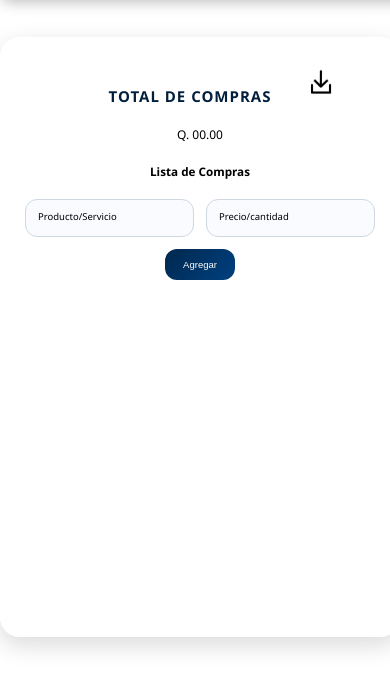
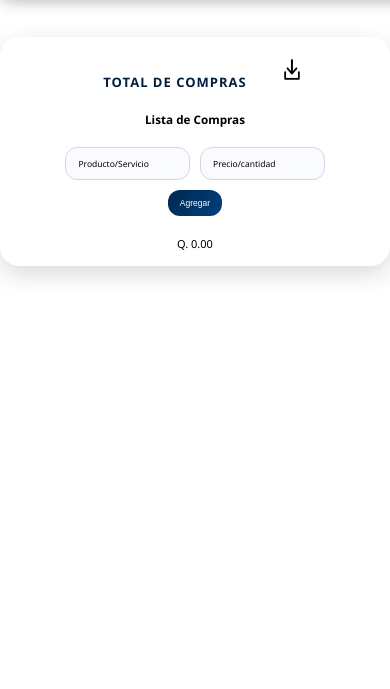
Before and after one commit to Thomas110902/Lista_Compras, a plain HTML site: page index.html in a window 390 px wide. Shown: the part 83-772 px from the top of the page. Drawn offline with nearby package versions, Linux system fonts and the light colour scheme.

Commit message:
Descarga

```diff
--- a/componentes/seccionCompras/seccion.css
+++ b/componentes/seccionCompras/seccion.css
@@ -111,3 +111,74 @@
   background: #e9f2ff;
   transform: translateX(4px);
 }
+/* ===== Diseño para tablets ===== */
+@media (max-width: 1024px) {
+  .contenedor-compras {
+    width: 30rem;
+    height: auto; /* Ajusta altura automáticamente */
+    padding: 20px;
+  }
+
+  .titulo-compras {
+    font-size: 1.3rem;
+    padding-left: 20px;
+  }
+
+  .btn-descarga {
+    width: 60px;
+    height: 35px;
+  }
+
+  .total-monto {
+    font-size: 1.1rem;
+  }
+
+  .editable-nombre,
+  .editable-precio {
+    flex: 1 1 120px;
+    font-size: 0.9rem;
+  }
+
+  .btn-agregar {
+    padding: 8px 14px;
+    font-size: 0.9rem;
+  }
+}
+
+/* ===== Diseño para teléfonos ===== */
+/* ===== Diseño para teléfonos ===== */
+@media (max-width: 600px) {
+  .contenedor-compras {
+    width: 100%;
+    height: 100%;
+    padding: 15px;
+    display: flex;
+
+    align-items: center; /* centramos todo */
+    justify-content: center;
+  }
+
+  .contenedor-editables {
+    gap: 10px;
+    justify-content: center; /* centramos cajas */
+    flex-wrap: wrap;
+  }
+
+  .editable-nombre,
+  .editable-precio {
+    flex: 1 1 120px; /* cajas más pequeñas */
+    min-height: 30px;
+    font-size: 0.85rem;
+  }
+
+  .btn-agregar {
+    padding: 8px 12px; /* botón más pequeño */
+    font-size: 0.85rem;
+  }
+
+  .titulo-compras,
+  .subtitulo-compras,
+  .total-monto {
+    text-align: center; /* mantenemos todo centrado */
+  }
+}
--- a/componentes/seccionCompras/seccion.js
+++ b/componentes/seccionCompras/seccion.js
@@ -1,32 +1,30 @@
 import { obtenerProductos, guardarProductos } from "../../controll/milocalStorage.js";
+import { descargar } from "../../controll/descargar.js";
 
 function seccion2() {
     let contenedor = document.createElement('div');
     contenedor.className = "contenedor-compras";
+
 
     let titulo = document.createElement('h2');
     titulo.className = "titulo-compras";
     titulo.innerText = "TOTAL DE COMPRAS";
     contenedor.appendChild(titulo);
 
+
     let img = document.createElement('img');
-    img.className= "btn-descarga";
-    img.src="./assets/descarga.png";
+    img.className = "btn-descarga";
+    img.src = "./assets/descarga.png";
+    img.style.cursor = "pointer";
     titulo.appendChild(img);
 
-    // El total
-    let total = document.createElement('h3');
-    total.className = "total-monto";
-    total.innerText = "Q. 00.00";
-    contenedor.appendChild(total);
 
-    // Subtitulo
     let subTitulo = document.createElement('h3');
     subTitulo.className = "subtitulo-compras";
     subTitulo.innerText = "Lista de Compras";
     contenedor.appendChild(subTitulo);
 
-    //Cajas
+
     let contEditable = document.createElement('div');
     contEditable.className = "contenedor-editables";
 
@@ -49,29 +47,56 @@ function seccion2() {
 
     contenedor.appendChild(contEditable);
 
-    //  Contenedor para los productos
+
+    let contListaTotal = document.createElement('div');
+    contListaTotal.id = "soloLista";
+    contenedor.appendChild(contListaTotal);
+
+
+    let total = document.createElement('h3');
+    total.className = "total-monto";
+    total.innerText = "Q. 0.00";
+    contListaTotal.appendChild(total);
+
+
     let contListaProductos = document.createElement('div');
     contListaProductos.className = "lista-productos";
-    contenedor.appendChild(contListaProductos);
+    contListaTotal.appendChild(contListaProductos);
 
-    //  Evento botón Agregar
+
+    img.addEventListener("click", () => {
+        descargar("soloLista");
+    });
+
+
     botonAgregar.addEventListener('click', () => {
         let nombre = nombreEditable.innerText;
-        let precio = precioEditable.innerText;
+        let precioTexto = precioEditable.innerText;
 
-        // Crear div del producto
-        let item = document.createElement('div');
-        item.className = "item-producto";
-        item.innerText = `${nombre} - Q. ${precio}`;
-        contListaProductos.appendChild(item);
 
-        // Guardar en localStorage
+        let precio = parseFloat(precioTexto.replace(/[^0-9.,]/g, '').replace(',', '.')) || 0;
+
+
         let carritoLocalStorage = obtenerProductos();
         carritoLocalStorage.push({ nombre, precio });
         guardarProductos(carritoLocalStorage);
 
-        console.log("Producto agregado al Local Storage:", { nombre, precio });
 
+        contListaProductos.innerHTML = "";
+
+
+        let sumaTotal = 0;
+        carritoLocalStorage.forEach((p) => {
+            let item = document.createElement('div');
+            item.className = "item-producto";
+            item.innerText = `${p.nombre} - Q. ${p.precio.toFixed(2)}`;
+            contListaProductos.appendChild(item);
+
+            sumaTotal += p.precio;
+        });
+
+
+        total.innerText = `Q. ${sumaTotal.toFixed(2)}`;
     });
 
     return contenedor;
--- /dev/null
+++ b/controll/descargar.js
@@ -0,0 +1,12 @@
+function descargar(nombreContenedor){
+
+        const div = document.getElementById(nombreContenedor);
+        html2canvas(div).then(canvas => {
+            const enlace = document.createElement("a");
+            enlace.href = canvas.toDataURL("image/png");
+            enlace.download = "hola_mundo.png";
+            enlace.click();
+        });
+}
+
+export {descargar}
--- a/index.html
+++ b/index.html
@@ -9,6 +9,7 @@
     <link rel="stylesheet" href="./componentes/headerComponent/header.css">
 </head>
 <body>
+    <script src="https://cdnjs.cloudflare.com/ajax/libs/html2canvas/1.4.1/html2canvas.min.js"></script>
     <script src="main.js" type="module"></script>
 </body>
 </html>
--- a/main.js
+++ b/main.js
@@ -1,22 +1,24 @@
-import { obtenerProductos, guardarProductos } from "./controll/milocalStorage.js";
 import { crearHeader } from "./componentes/headerComponent/header.js";
 import { seccion2 } from "./componentes/seccionCompras/seccion.js";
+import { guardarProductos } from "./controll/milocalStorage.js";
 
-function seccion1 (){
+
+
+function seccion1() {
    let seccion = document.createElement('section');
-   let listaProductos = obtenerProductos();
+   seccion.id = "listaProductos";
 
-   if(listaProductos.length === 0){
-        listaProductos = [];
-        guardarProductos(listaProductos);
-   }
+   guardarProductos([]);
 
-   console.log(listaProductos);
+    document.body.appendChild(crearHeader());
 
-   document.body.appendChild(crearHeader());
-   document.body.appendChild(seccion2());
 
-   return seccion;
+    const contenedorCompras = seccion2();
+    seccion.appendChild(contenedorCompras);
+
+
+    document.body.appendChild(seccion);
+    return seccion;
 }
 
 document.body.appendChild(seccion1());
```
Also changed, not shown: componentes/seccionFormulario/listadeproductos.js (line endings or trailing spaces).
